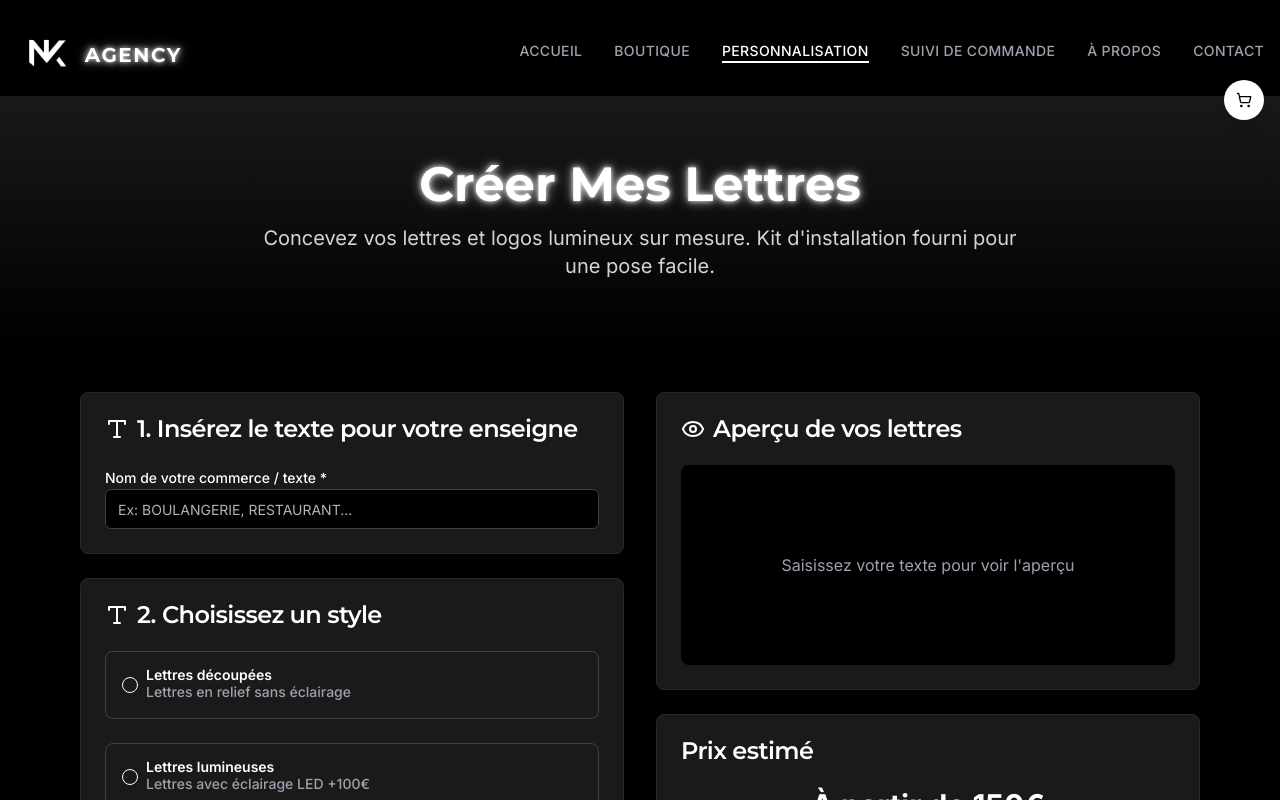
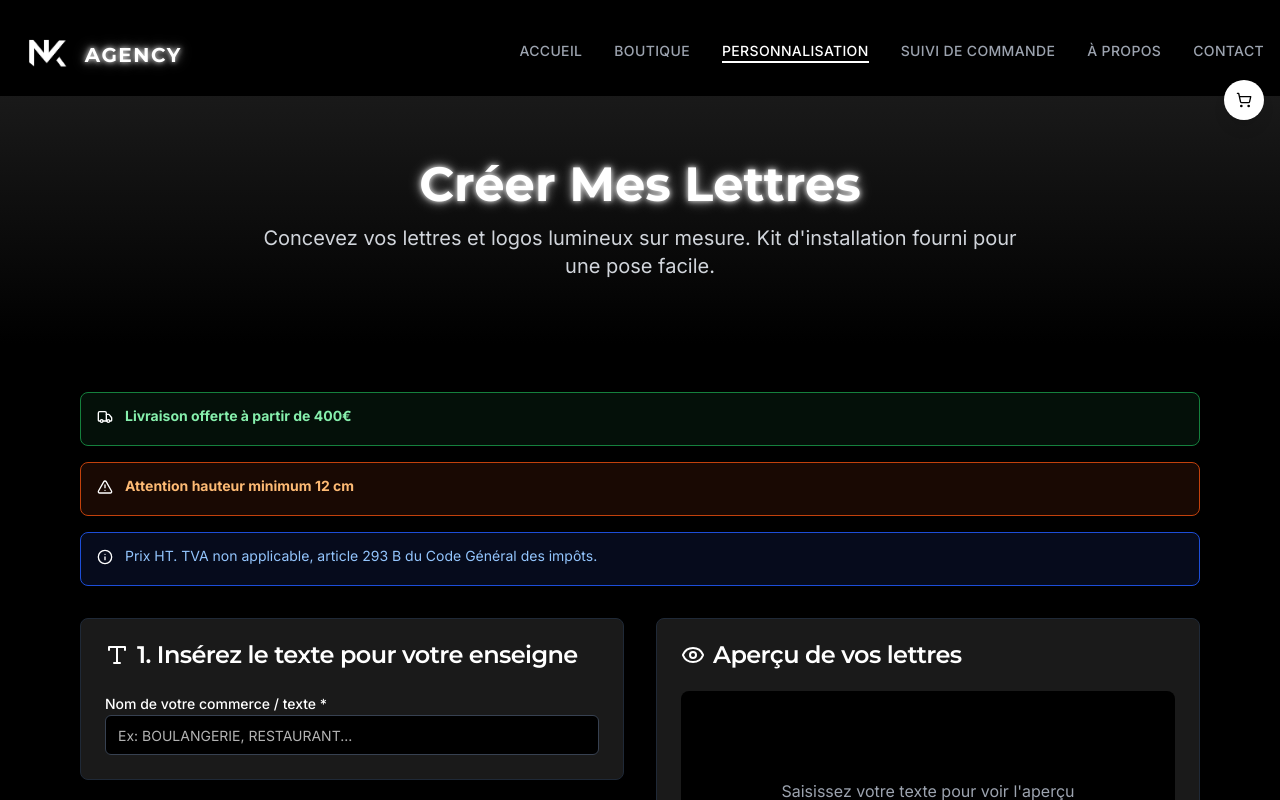
Before and after one commit to Nkagency63/nk-agency, a React (Vite) app: page /customization in a window 1280 px wide. Shown: the top 800 px of the page. Built offline with nearby package versions, Linux system fonts and the light colour scheme.

Commit message:
Add additional information to Customization page
Added delivery, tax, and height information to the Customization page.

```diff
--- a/src/pages/Customization.tsx
+++ b/src/pages/Customization.tsx
@@ -1,3 +1,4 @@
+
 import React, { useState } from 'react';
 import { Button } from '@/components/ui/button';
 import { Input } from '@/components/ui/input';
@@ -8,7 +9,8 @@ import { Select, SelectContent, SelectItem, SelectTrigger, SelectValue } from '@
 import { RadioGroup, RadioGroupItem } from '@/components/ui/radio-group';
 import { Badge } from '@/components/ui/badge';
 import { Slider } from '@/components/ui/slider';
-import { Palette, Type, Ruler, Upload, Eye, ShoppingCart, Move } from 'lucide-react';
+import { Alert, AlertDescription } from '@/components/ui/alert';
+import { Palette, Type, Ruler, Upload, Eye, ShoppingCart, Move, AlertTriangle, Truck, Info } from 'lucide-react';
 import { toast } from 'sonner';
 import { useCart } from '@/contexts/CartContext';
 
@@ -90,6 +92,30 @@ const Customization = () => {
       </section>
 
       <div className="container mx-auto px-4 max-w-6xl">
+        {/* Alertes importantes */}
+        <div className="mb-8 space-y-4">
+          <Alert className="bg-green-900/20 border-green-700">
+            <Truck className="h-4 w-4 text-green-400" />
+            <AlertDescription className="text-green-300">
+              <strong>Livraison offerte à partir de 400€</strong>
+            </AlertDescription>
+          </Alert>
+
+          <Alert className="bg-orange-900/20 border-orange-700">
+            <AlertTriangle className="h-4 w-4 text-orange-400" />
+            <AlertDescription className="text-orange-300">
+              <strong>Attention hauteur minimum 12 cm</strong>
+            </AlertDescription>
+          </Alert>
+
+          <Alert className="bg-blue-900/20 border-blue-700">
+            <Info className="h-4 w-4 text-blue-400" />
+            <AlertDescription className="text-blue-300">
+              Prix HT. TVA non applicable, article 293 B du Code Général des impôts.
+            </AlertDescription>
+          </Alert>
+        </div>
+
         <div className="grid grid-cols-1 lg:grid-cols-2 gap-8">
           <div className="space-y-6">
             {/* Étape 1: Texte de l'enseigne */}
```
